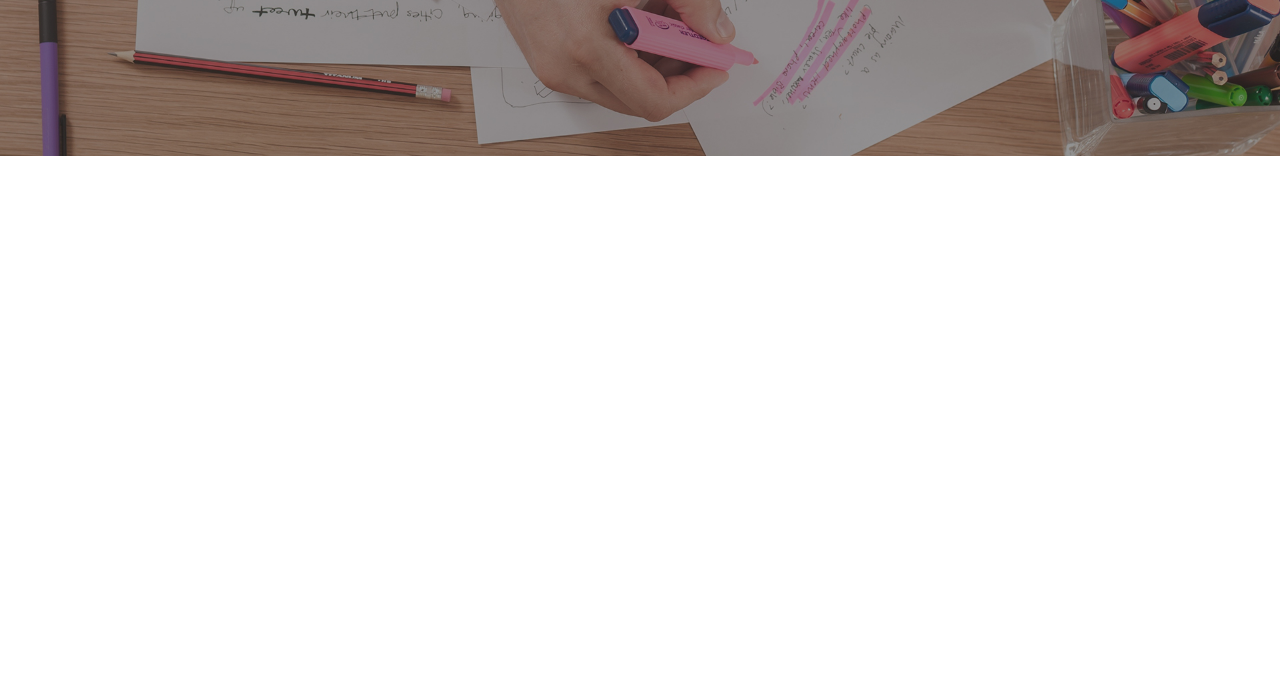
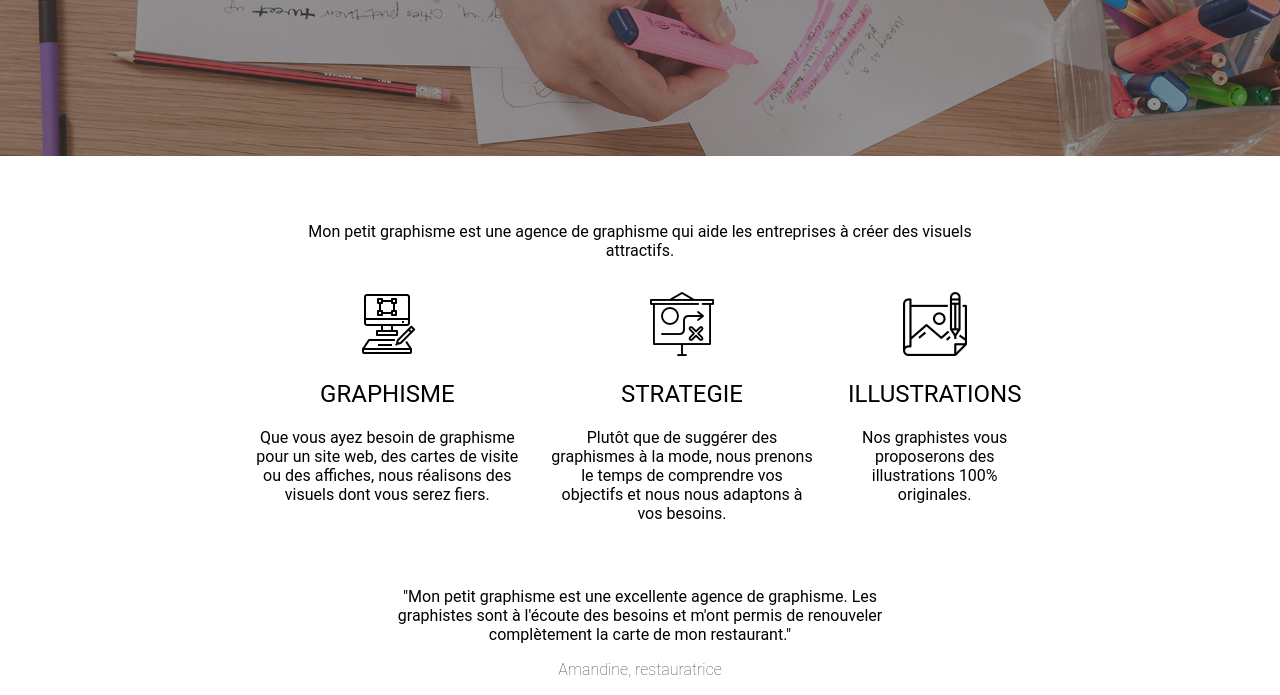
Before and after one commit to Cecilia-Giusti/DevJS_P2, a plain HTML site: page index.html in a window 1280 px wide. Shown: the part 423-1118 px from the top of the page. Before the commit the page ends 800 px from the top, so only its background shows below. Drawn offline with Linux system fonts and the light colour scheme.

Commit message:
Add main

```diff
--- a/index.html
+++ b/index.html
@@ -29,6 +29,42 @@
                 <h1>Agence de graphisme</h1>
             </div>
         </section>
+
+        <section id="presentation">
+            <p>
+                Mon petit graphisme est une agence de
+                graphisme qui aide les entreprises à créer des visuels attractifs.
+            </p>
+            <section id="presentation-activities">
+                <article>
+                    <img src="Images/graphic-design.png" alt="Design d'un ordinateur"/>
+                    <h2>GRAPHISME</h2>
+                    <p>Que vous ayez besoin de graphisme pour un site web,
+                        des cartes de visite ou des affiches, nous réalisons des visuels dont vous serez fiers.
+                    </p>
+                </article>
+                <article>
+                    <img src="Images/strategie.png" alt="Design d'un tableau"/>
+                    <h2>STRATEGIE</h2>
+                    <p>Plutôt que de suggérer des graphismes à la mode,
+                        nous prenons le temps de comprendre vos objectifs et nous nous adaptons à vos besoins.
+                    </p>
+                </article>
+                <article>
+                    <img src="Images/illustrations.png" alt="Design d'un dessinr"/>
+                    <h2>ILLUSTRATIONS</h2>
+                    <p>Nos graphistes vous proposerons des illustrations 100% originales.
+                    </p>
+                </article>
+            </section>
+
+            <blockquote>
+                <p>"Mon petit graphisme est une excellente agence de graphisme.
+                    Les graphistes sont à l'écoute des besoins et m'ont permis de renouveler
+                    complètement la carte de mon restaurant."
+                </p>
+                <cite>Amandine, restauratrice</cite></blockquote>
+        </section>
     </main>
 
 </body>
--- a/styles.css
+++ b/styles.css
@@ -61,3 +61,48 @@ nav li {
     font-weight: 400;
     font-size:2em;
 }
+
+#presentation {
+    display: flex;
+    flex-direction: column;
+    align-items: center;
+    margin-top: 50px;
+}
+
+#presentation p{
+    text-align:center;
+    max-width: 700px;
+}
+
+#presentation-activities {
+    display:flex;
+    justify-content: space-around;
+    max-width:800px;
+
+}
+
+#presentation-activities article{
+    text-align: center;
+    padding:16px;
+}
+
+#presentation-activities article h2 {
+    font-weight: 400;
+}
+
+blockquote {
+    max-width: 500px;
+    display: flex;
+    flex-direction: column;
+    align-items: center;
+}
+
+blockquote p {
+    text-align: justify;
+}
+
+cite {
+    font-weight: 200;
+    font-style: normal;
+    opacity:0.7 ;
+}
```
